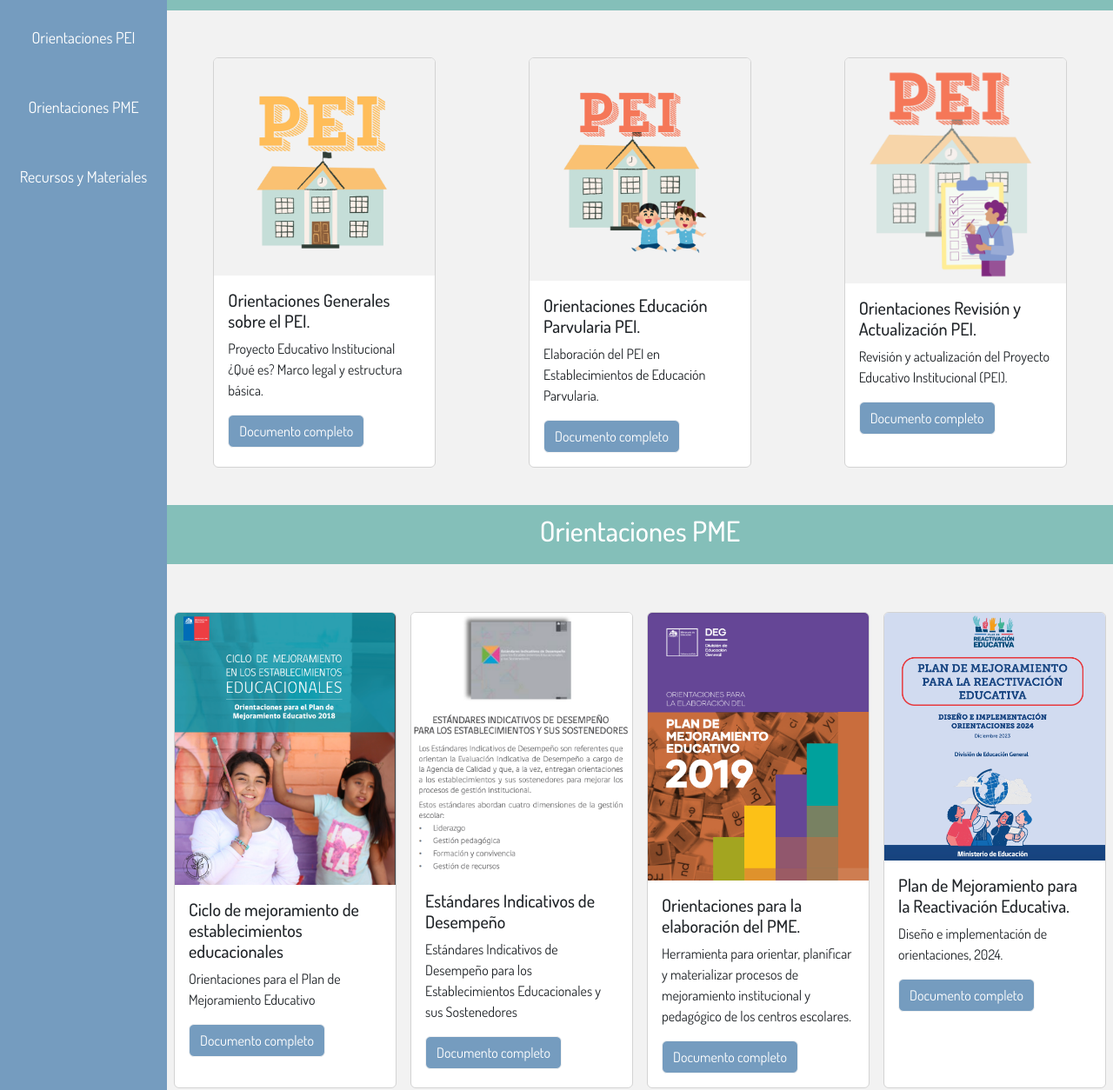
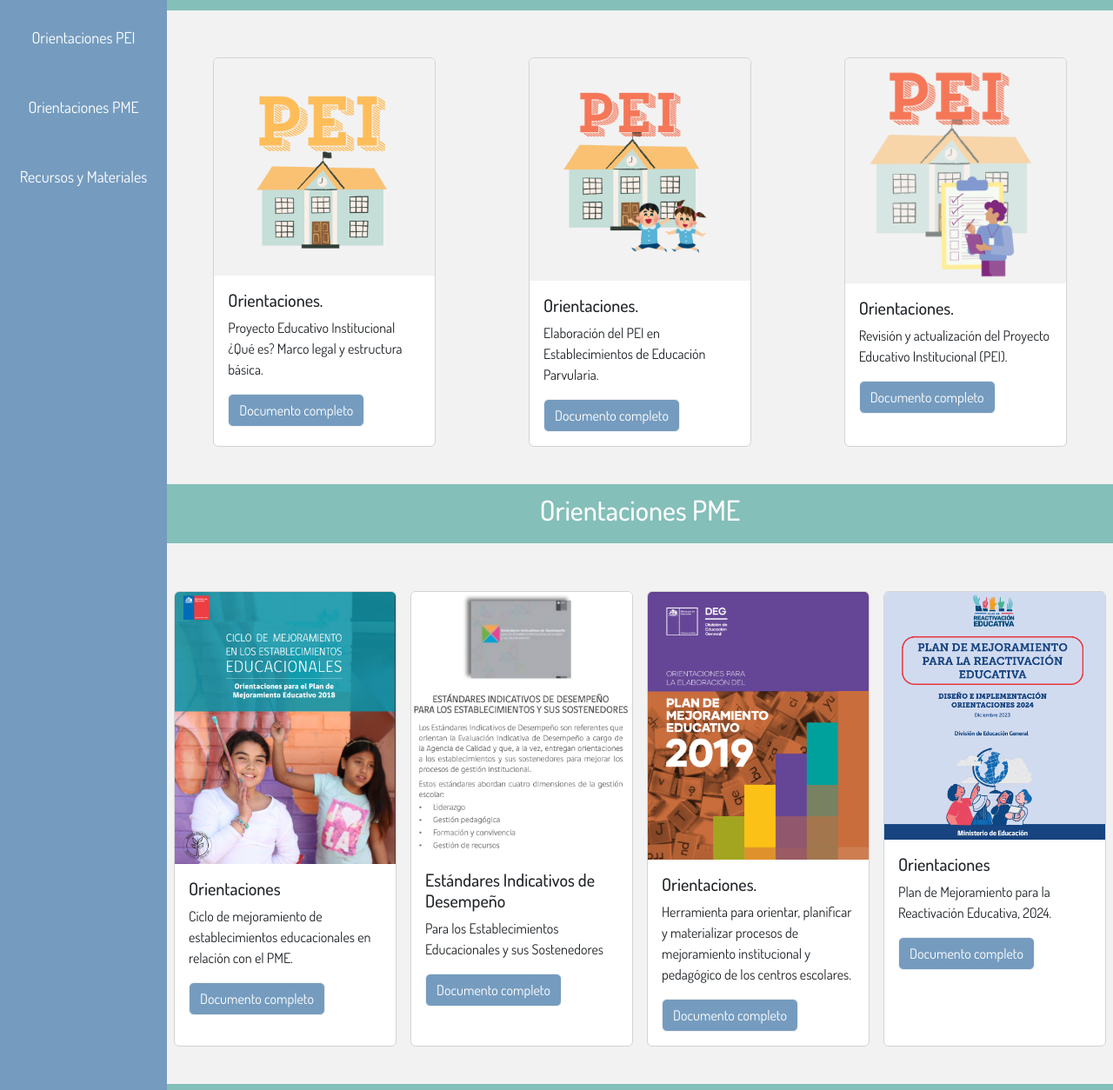
Before and after one commit to ElizabethNunez/educompass, a plain HTML site: page index.html in a window 1280 px wide. Shown: the part 227-1481 px from the top of the page at 87% size. Drawn offline with nearby package versions, Linux system fonts and the light colour scheme; a web font is replaced by a local one.

Commit message:
agrega wrap

```diff
--- a/assets/css/style.css
+++ b/assets/css/style.css
@@ -136,6 +136,7 @@ footer {
     justify-content: space-around;
     padding-top: 2%;
     grid-template-columns: auto auto auto;
+    flex-wrap:wrap-reverse;
 }
 .card {
     transition: border  01s ease;
@@ -186,6 +187,9 @@ footer {
         color:white;
         font-weight: lighter;
     }
+    .nav-menu {
+       display:block;
+    }
 
     .logo {
         display: flex;
--- a/index.html
+++ b/index.html
@@ -44,7 +44,7 @@
                 </div>
 
                 </div>
-                <ul id="navbarTogglerDemo01" class="nav-menu">
+                <ul id="navbarTogglerDemo01" class="nav-menu navbar-collapse">
                     <li class="li-menu">
                         <a class="nav-link" aria-current="page" href="#PEI">Orientaciones PEI</a>
                     </li>
@@ -110,7 +110,7 @@
                     <div class="card">
                         <img src="./assets/img/img-pei.png" class="card-img-top" alt="PEI">
                         <div class="card-body">
-                          <h5 class="card-title">Orientaciones Generales sobre el PEI.</h5>
+                          <h5 class="card-title">Orientaciones.</h5>
                           <p class="card-text">Proyecto Educativo Institucional ¿Qué es? Marco legal y estructura básica.</p>
                           <a href="https://bibliotecadigital.mineduc.cl/bitstream/handle/20.500.12365/2123/mono-943.pdf?sequence=1&isAllowed=y" class="btn btn-primary">Documento completo</a>
                           <!--<a href="#" class="btn btn-primary">Resumen</a>-->
@@ -119,7 +119,7 @@
                       <div class="card">
                         <img src="./assets/img/pei-eduparv.png" class="card-img-top" alt="PEI">
                         <div class="card-body">
-                          <h5 class="card-title">Orientaciones Educación Parvularia PEI.</h5>
+                          <h5 class="card-title">Orientaciones.</h5>
                           <p class="card-text">Elaboración del PEI en Establecimientos de Educación Parvularia.</p>
                           <a href="https://bibliotecadigital.mineduc.cl/bitstream/handle/20.500.12365/6882/Orientaciones-PEI-Parvularia.pdf?sequence=1&isAllowed=y" class="btn btn-primary">Documento completo</a>
                           <!--<a href="#" class="btn btn-primary">Resumen</a>-->
@@ -128,7 +128,7 @@
                       <div class="card">
                         <img src="./assets/img/pei-revision.png" class="card-img-top" alt="PEI">
                         <div class="card-body">
-                          <h5 class="card-title">Orientaciones Revisión y Actualización PEI.</h5>
+                          <h5 class="card-title">Orientaciones.</h5>
                           <p class="card-text">Revisión y actualización del Proyecto Educativo Institucional (PEI).</p>
                           <a href="https://liderazgoeducativo.mineduc.cl/wp-content/uploads/sites/55/2016/04/Orientaciones-para-la-revisi%C3%B3n-y-actualizacion-del-PEI.pdf" class="btn btn-primary">Documento completo</a>
                           <!--<a href="#" class="btn btn-primary">Resumen</a>-->
@@ -143,8 +143,8 @@
             <div class="card" >
                 <img src="./assets/img/orientaciones-cicli-mejoramiento.png" class="card-img-top" alt="orientaciones ciclo de mejoramiento">
                 <div class="card-body">
-                  <h5 class="card-title">Ciclo de mejoramiento de establecimientos educacionales</h5>
-                  <p class="card-text">Orientaciones para el Plan de Mejoramiento Educativo </p>
+                  <h5 class="card-title">Orientaciones</h5>
+                  <p class="card-text"> Ciclo de mejoramiento de establecimientos educacionales en relación con el PME. </p>
                   <a href="https://www.mineduc.cl/wp-content/uploads/sites/19/2018/02/PME-2018-Orientaciones-27-feb.pdf" class="btn btn-primary">Documento completo</a>
                   <!--<a href="#" class="btn btn-primary">Resumen</a>-->
                 </div>
@@ -153,7 +153,7 @@
                 <img src="./assets/img/estandares-indicativos.png" class="card-img-top" alt="Estándares Indicativos">
                 <div class="card-body">
                   <h5 class="card-title">Estándares Indicativos de Desempeño</h5>
-                  <p class="card-text">Estándares Indicativos de Desempeño para los Establecimientos Educacionales y sus Sostenedores</p>
+                  <p class="card-text">Para los Establecimientos Educacionales y sus Sostenedores</p>
                   <a href="https://bibliotecadigital.mineduc.cl/bitstream/handle/20.500.12365/587/MONO-501.pdf?sequence=1&isAllowed=y" class="btn btn-primary">Documento completo</a>
                   <!--<a href="#" class="btn btn-primary">Resumen</a>-->
                 </div>
@@ -161,7 +161,7 @@
               <div class="card">
                 <img src="./assets/img/orientaciones-pme.png" class="card-img-top" alt="Orientaciones para elaborar PME">
                 <div class="card-body">
-                  <h5 class="card-title">Orientaciones para la elaboración del PME.</h5>
+                  <h5 class="card-title">Orientaciones.</h5>
                   <p class="card-text">Herramienta para orientar, planificar
                     y materializar procesos de mejoramiento institucional y pedagógico de los centros escolares.</p>
                   <a href="https://liderazgoeducativo.mineduc.cl/wp-content/uploads/sites/55/2019/02/26-02-2019-Orientaciones-PME-2019_LE.pdf" class="btn btn-primary">Documento completo</a>
@@ -171,8 +171,8 @@
               <div class="card">
                 <img src="./assets/img/pme-reactivacion.png" class="card-img-top" alt="Orientaciones PME Reactivavión Educativa">
                 <div class="card-body">
-                  <h5 class="card-title">Plan de Mejoramiento para la Reactivación Educativa.</h5>
-                  <p class="card-text">Diseño e implementación de orientaciones, 2024.</p>
+                  <h5 class="card-title">Orientaciones</h5>
+                  <p class="card-text">Plan de Mejoramiento para la Reactivación Educativa, 2024.</p>
                   <a href="https://bibliotecadigital.mineduc.cl/bitstream/handle/20.500.12365/20062/L027.pdf?sequence=1&isAllowed=y" class="btn btn-primary">Documento completo</a>
                   <!--<a href="#" class="btn btn-primary">Resumen</a>-->
                 </div>
@@ -243,6 +243,5 @@
         </footer>
     </div>
 
-
 </body>
 </html>
```
Also changed, not shown: 1 other file.
